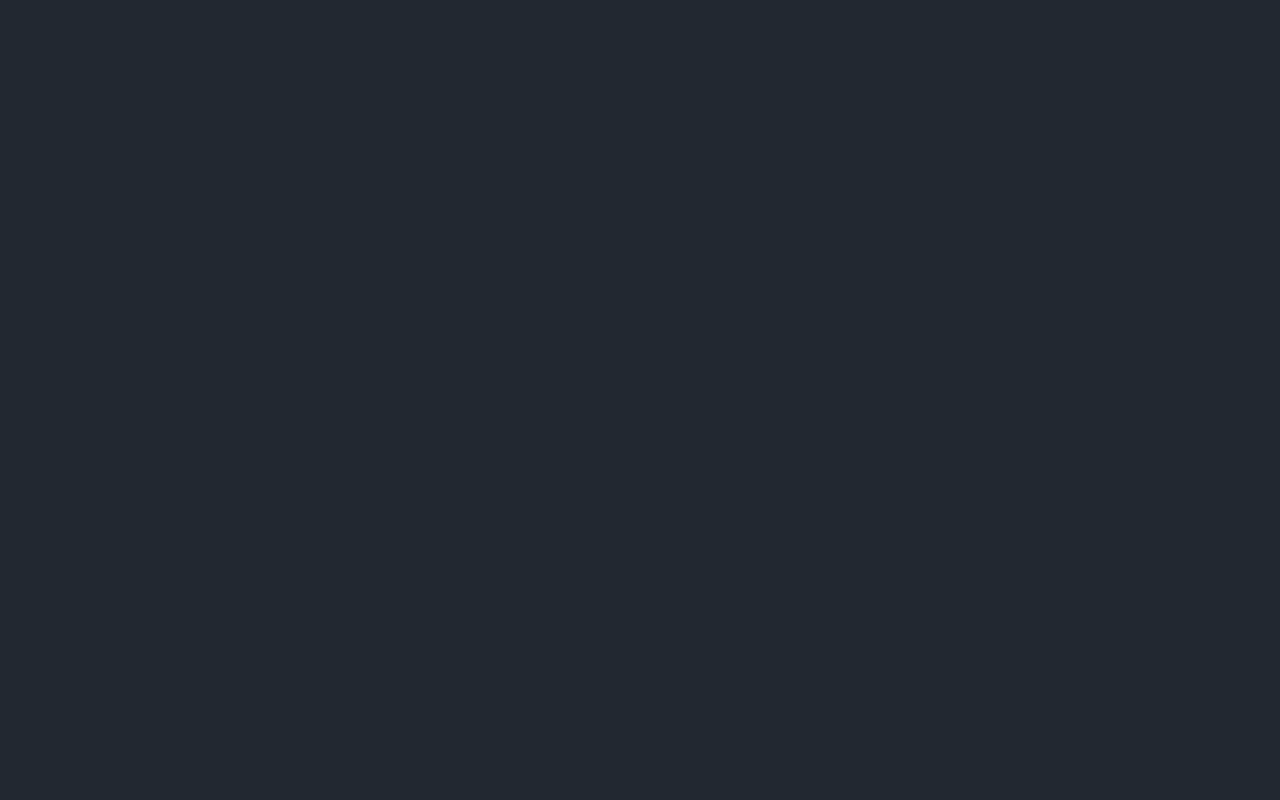
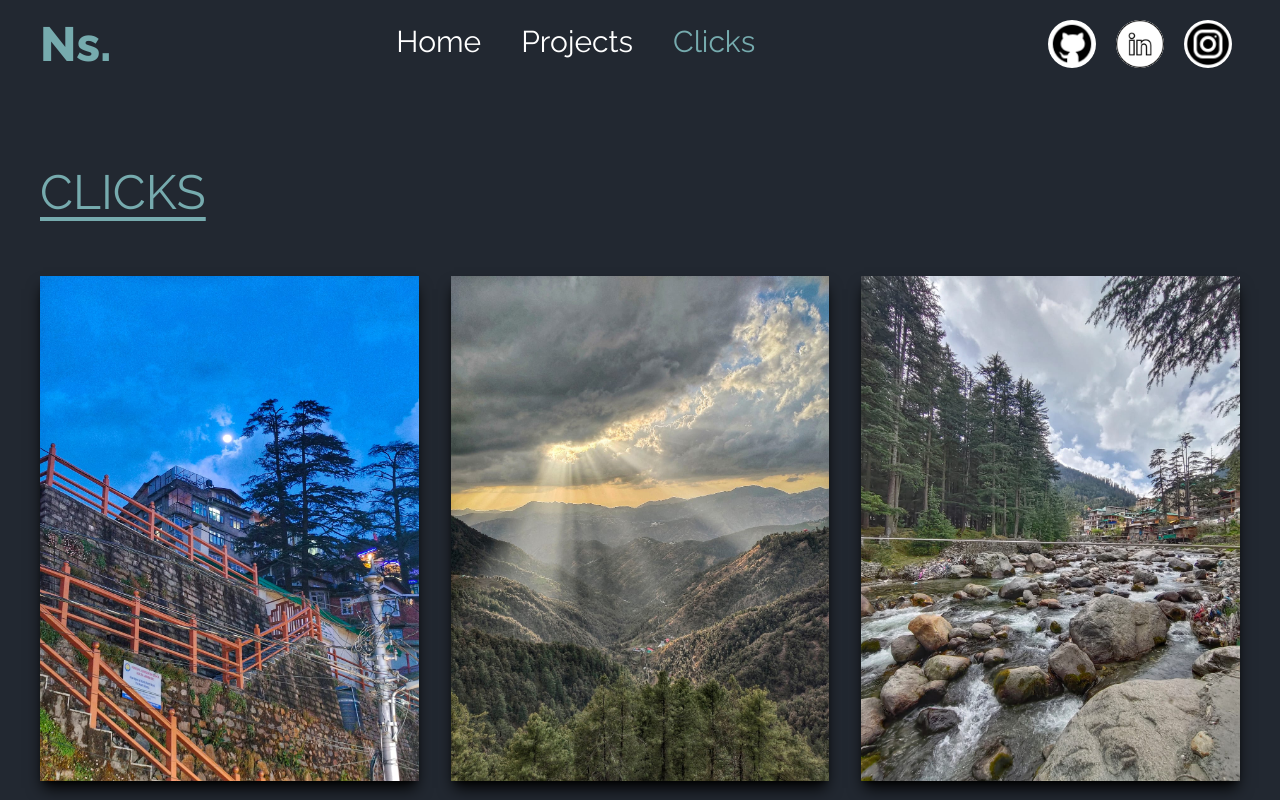
Before and after one commit to Nikshaan/Portfolio, a React (Vite) app: page /clicks in a window 1280 px wide. Before the commit this address had no page. Shown: the top 800 px of the page. Built offline with nearby package versions, Linux system fonts and the light colour scheme.

Commit message:
update: routing, style changes

```diff
--- a/index.html
+++ b/index.html
@@ -7,7 +7,7 @@
     <title>nikshaan.xyz</title>
   </head>
   <body>
-    <div id="root"></div>
+    <div id="root" class="disable-text"></div>
     <script type="module" src="/src/main.jsx"></script>
   </body>
 </html>
--- a/src/App.jsx
+++ b/src/App.jsx
@@ -21,10 +21,9 @@ const App = () => {
       <PreLoader loader={loader} />
       <Routes>
         <Route path = "/" element = {<Home />} />
-        <Route path= "/Portfolio/" element={<Home />} />
-        <Route path = "/Portfolio/projects" element = {<Projects />} />
-        <Route path = "/Portfolio/clicks" element = {<Clicks />} />
-        <Route path = "/Portfolio/*" element = {<ErrorPage />} />
+        <Route path = "/projects" element = {<Projects />} />
+        <Route path = "/clicks" element = {<Clicks />} />
+        <Route path = "*" element = {<ErrorPage />} />
         </Routes>
     </>
   )
--- a/src/components/Navbar.jsx
+++ b/src/components/Navbar.jsx
@@ -19,7 +19,7 @@ const Navbar = () => {
   return (
     <motion.div className = "flex items-center min-w-[320px] justify-around bg-[#222831] py-5 sm:px-10">
 
-        <NavLink to = "/Portfolio/">
+        <NavLink to = "/">
         <div className="text-[#76ABAE]">
             <p className="text-4xl lg:text-5xl font-Raleway font-extrabold">Ns.</p>
         </div>
@@ -30,7 +30,7 @@ const Navbar = () => {
             initial = "initial"
             whileHover = "animate"
             >
-            <NavLink to = "/Portfolio/">
+            <NavLink to = "/">
                 <p className="font-Raleway md:text-2xl lg:text-3xl">Home</p>
                 <motion.div variants = {underline} className = "border-t-4 border-[#76ABAE] transition-all duration-100 ease-out"/>
             </NavLink>
@@ -40,7 +40,7 @@ const Navbar = () => {
             initial = "initial"
             whileHover = "animate"
             >
-            <NavLink to = "/Portfolio/projects">
+            <NavLink to = "/projects">
                 <p className="font-Raleway md:text-2xl lg:text-3xl">Projects</p>
                 <motion.div variants = {underline} className = "border-t-4 border-[#76ABAE] transition-all duration-100 ease-out" />
             </NavLink>
@@ -50,7 +50,7 @@ const Navbar = () => {
             initial = "initial"
             whileHover = "animate"
             >
-            <NavLink to = "/Portfolio/clicks">
+            <NavLink to = "/clicks">
                 <p className="font-Raleway md:text-2xl lg:text-3xl">Clicks</p>
                 <motion.div variants = {underline} className = "border-t-4 border-[#76ABAE] transition-all duration-100 ease-out" />
             </NavLink>
@@ -75,19 +75,19 @@ const Navbar = () => {
                 menuDisplay &&
                 <div className="px-4 py-3 flex flex-col justify-center items-center border-2 border-[#76ABAE] gap-2 right-6 my-2 -mx-9 absolute bg-[#31363F] z-10 text-white">
                     <div>
-                        <NavLink to = "/Portfolio/">
+                        <NavLink to = "/">
                             <p className="font-Raleway text-xl">Home</p>
                         </NavLink>
                     </div>
 
                     <div>
-                        <NavLink to = "/Portfolio/projects">
+                        <NavLink to = "/projects">
                             <p className="font-Raleway text-xl">Projects</p>
                         </NavLink>
                     </div>
 
                     <div>
-                        <NavLink to = "/Portfolio/clicks">
+                        <NavLink to = "/clicks">
                             <p className="font-Raleway text-xl">Clicks</p>
                         </NavLink>
                     </div>
--- a/src/index.css
+++ b/src/index.css
@@ -43,3 +43,13 @@ html, body {
 .hoverText:has(+ .hoverText + .hoverText:hover) {
     font-weight: 300;
 }
+
+.disable-text {
+    -webkit-touch-callout: none;
+    -webkit-user-select: none;
+    -khtml-user-select: none;
+    -moz-user-select: none;
+    -ms-user-select: none;
+    user-select: none;
+    -webkit-tap-highlight-color: transparent;
+}
```
Also changed, not shown: 1 other file (tests, documents, lock files or other folders).
